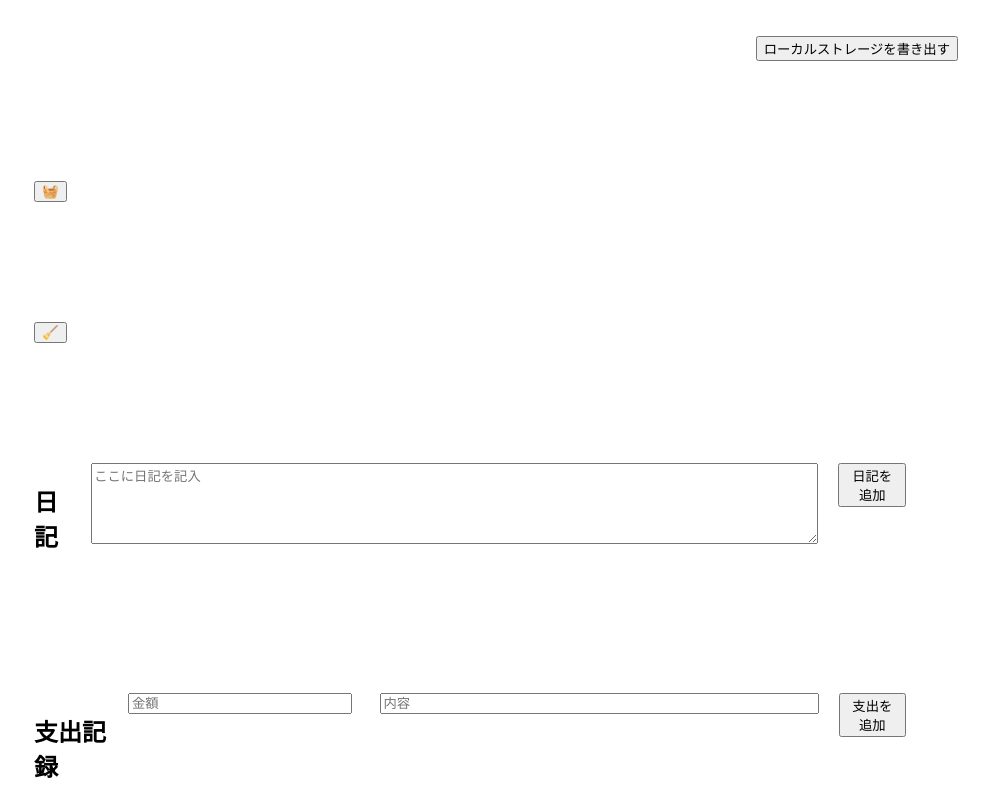
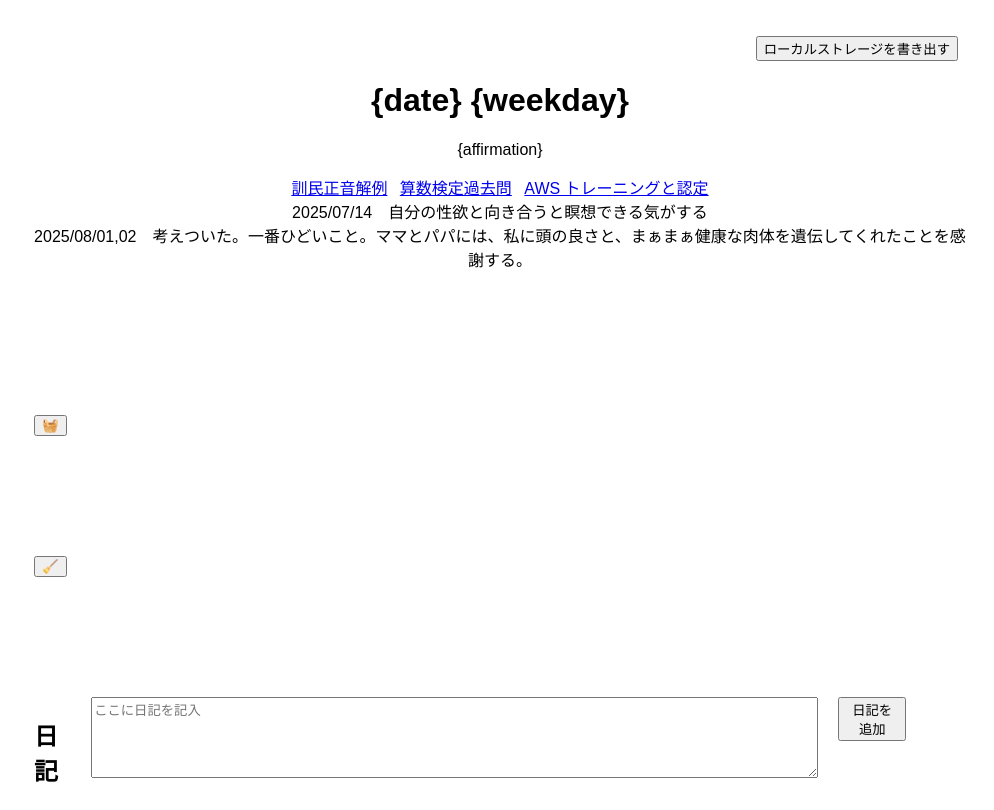
Before and after one commit to open-hearted/daily-page, a website: page daily_template.html in a window 1280 px wide. Shown: the top 810 px of the page, without its empty margins (286-1280 px from the left). Drawn offline with Linux system fonts and the light colour scheme.

Commit message:
Update daily_template.html

```diff
--- a/daily_template.html
+++ b/daily_template.html
@@ -20,6 +20,17 @@
   <div style="text-align:right; margin: 8px;">
     <button id="export-btn">ローカルストレージを書き出す</button>
   </div>
+
+  <h1>{date} {weekday}</h1>
+  <p style="white-space: pre-line;">{affirmation}</p>
+  <p>
+    <a href="https://www.tufs.ac.jp/ts/personal/choes/korean/middle/text/kairei1.html" target="_blank" rel="noopener">訓民正音解例</a>&ensp;
+    <a href="https://www.su-gaku.net/suken/support/past_questions/" target="_blank" rel="noopener">算数検定過去問</a>&ensp;
+    <a href="https://aws.amazon.com/jp/training/?nc2=h_ql_le_tc" target="_blank" rel="noopener">AWS トレーニングと認定</a><br>
+    2025/07/14&emsp;自分の性欲と向き合うと瞑想できる気がする<br>
+    2025/08/01,02&emsp;考えついた。一番ひどいこと。ママとパパには、私に頭の良さと、まぁまぁ健康な肉体を遺伝してくれたことを感謝する。<br>
+  </p>
+
 
   <div class="section">
     <button id="add-laundry">🧺</button>
```
